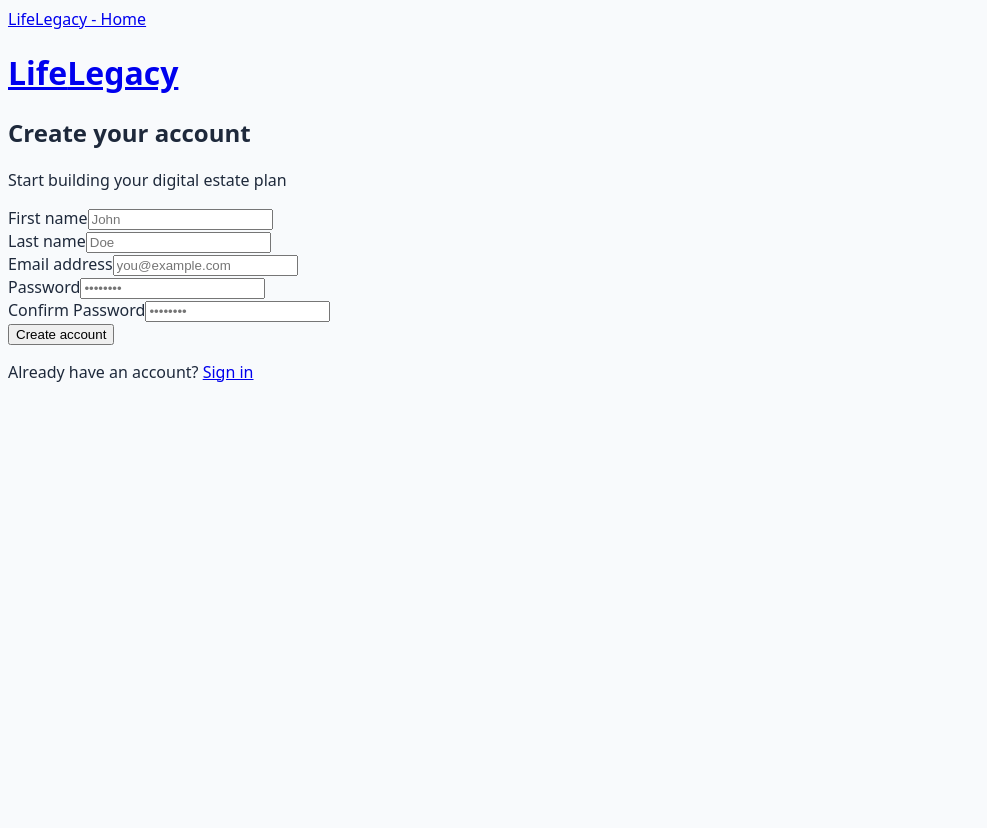
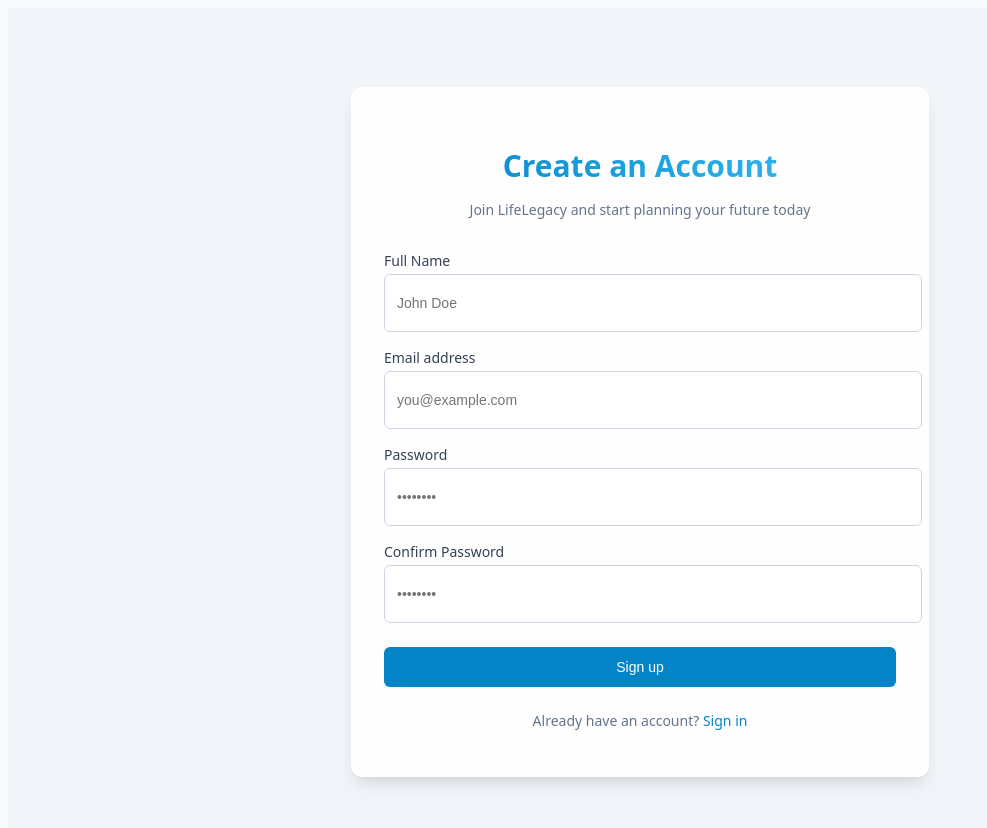
Before and after one commit to cw1960/LifeLegacy.me, a Next.js app: page /auth/register in a window 1280 px wide. Shown: the top 828 px of the page, without its empty margins (0-987 px from the left). Before the commit the page ends 800 px from the top, so only its background shows below. Built offline with nearby package versions, Linux system fonts and the light colour scheme; what @supabase/auth-helpers-nextjs would draw is missing.

Commit message:
Update register and login pages to use inline styles instead of React Bootstrap

```diff
--- a/src/app/auth/register/page.tsx
+++ b/src/app/auth/register/page.tsx
@@ -6,30 +6,50 @@
 
 export default function RegisterPage() {
   return (
-    <div className="w-full max-w-md">
-      <div className="max-w-md w-full rounded-xl bg-white/90 backdrop-blur-sm shadow-xl p-6 border border-white/20">
-        <div className="text-center mb-8">
-          <Link href="/" className="inline-block">
-            <span className="sr-only">LifeLegacy - Home</span>
-            <h1 className="text-3xl font-bold">
-              <span className="text-primary-600">Life</span>
-              <span className="text-primary-800">Legacy</span>
-            </h1>
-          </Link>
-          <h2 className="mt-4 text-xl font-semibold text-transparent bg-clip-text bg-gradient-to-r from-primary-600 to-primary-400">
-            Create your account
+    <div style={{
+      display: 'flex',
+      minHeight: '100vh',
+      alignItems: 'center',
+      justifyContent: 'center',
+      padding: '1.5rem',
+      backgroundColor: '#f1f5f9'
+    }}>
+      <div style={{
+        width: '100%',
+        maxWidth: '32rem',
+        padding: '2rem',
+        backgroundColor: 'rgba(255, 255, 255, 0.9)',
+        backdropFilter: 'blur(8px)',
+        borderRadius: '0.75rem',
+        boxShadow: '0 10px 15px -3px rgba(0, 0, 0, 0.1), 0 4px 6px -2px rgba(0, 0, 0, 0.05)',
+        border: '1px solid rgba(255, 255, 255, 0.2)'
+      }}>
+        <div style={{ marginBottom: '2rem', textAlign: 'center' }}>
+          <h2 style={{
+            fontSize: '1.875rem',
+            fontWeight: '700',
+            marginBottom: '0.5rem',
+            background: 'linear-gradient(to right, #0284c7, #38bdf8)',
+            WebkitBackgroundClip: 'text',
+            WebkitTextFillColor: 'transparent'
+          }}>
+            Create an Account
           </h2>
-          <p className="mt-2 text-sm text-slate-600">
-            Start building your digital estate plan
+          <p style={{ color: '#64748b', fontSize: '0.875rem' }}>
+            Join LifeLegacy and start planning your future today
           </p>
         </div>
 
         <RegisterForm />
 
-        <div className="mt-8 text-center">
-          <p className="text-sm text-slate-600">
+        <div style={{ marginTop: '1.5rem', textAlign: 'center', fontSize: '0.875rem' }}>
+          <p style={{ color: '#64748b' }}>
             Already have an account?{' '}
-            <Link href="/auth/login" className="text-primary-600 hover:text-primary-500 font-medium">
+            <Link href="/auth/login" style={{
+              color: '#0284c7',
+              textDecoration: 'none',
+              fontWeight: '500'
+            }}>
               Sign in
             </Link>
           </p>
--- a/src/components/auth/RegisterForm.tsx
+++ b/src/components/auth/RegisterForm.tsx
@@ -6,59 +6,33 @@
 
 export default function RegisterForm() {
   const router = useRouter();
-  const [firstName, setFirstName] = useState('');
-  const [lastName, setLastName] = useState('');
+  const [fullName, setFullName] = useState('');
   const [email, setEmail] = useState('');
   const [password, setPassword] = useState('');
   const [confirmPassword, setConfirmPassword] = useState('');
   const [loading, setLoading] = useState(false);
   const [error, setError] = useState<string | null>(null);
 
-  async function checkUserIsProfessional(userId: string) {
-    try {
-      const { data, error } = await supabase
-        .from('professionals')
-        .select('id')
-        .eq('user_id', userId)
-        .single();
-
-      if (error) {
-        // If error is "No rows found" then user is not a professional
-        if (error.code === 'PGRST116') {
-          return false;
-        }
-        console.error('Error checking professional status:', error);
-        throw error;
-      }
-
-      return !!data;
-    } catch (err) {
-      console.error('Error in checkUserIsProfessional:', err);
-      return false;
-    }
-  }
-
   const handleRegister = async (e: React.FormEvent) => {
     e.preventDefault();
     setLoading(true);
     setError(null);
 
+    // Validate passwords match
     if (password !== confirmPassword) {
-      setError('Passwords do not match');
+      setError("Passwords don't match");
       setLoading(false);
       return;
     }
 
     try {
-      const { data, error } = await supabase.auth.signUp({
+      const { error } = await supabase.auth.signUp({
         email,
         password,
         options: {
           data: {
-            first_name: firstName,
-            last_name: lastName,
+            full_name: fullName,
           },
-          emailRedirectTo: `${window.location.origin}/auth/callback`,
         },
       });
 
@@ -66,33 +40,8 @@
         throw error;
       }
 
-      // Since email verification is disabled, directly sign in the user
-      const { data: signInData, error: signInError } = await supabase.auth.signInWithPassword({
-        email,
-        password,
-      });
-
-      if (signInError) {
-        throw signInError;
-      }
-
-      // Check if the user is a professional
-      const userId = signInData.user?.id;
-      if (userId) {
-        const isProfessional = await checkUserIsProfessional(userId);
-
-        // Redirect based on professional status
-        if (isProfessional) {
-          router.push('/dashboard');
-        } else {
-          router.push('/onboarding');
-        }
-      } else {
-        // Fallback to dashboard if userId is not available
-        router.push('/dashboard');
-      }
-
-      router.refresh();
+      // Redirect to confirmation page or dashboard
+      router.push('/auth/welcome');
     } catch (error: any) {
       setError(error.message || 'An error occurred during registration');
     } finally {
@@ -103,67 +52,67 @@
   return (
     <div>
       {error && (
-        <div className="mb-6 rounded-md bg-red-50 border border-red-200 p-4">
-          <div className="flex">
-            <div className="flex-shrink-0">
-              <svg className="h-5 w-5 text-red-500" xmlns="http://www.w3.org/2000/svg" viewBox="0 0 20 20" fill="currentColor">
-                <path fillRule="evenodd" d="M8.257 3.099c.765-1.36 2.722-1.36 3.486 0l5.58 9.92c.75 1.334-.213 2.98-1.742 2.98H4.42c-1.53 0-2.493-1.646-1.743-2.98l5.58-9.92zM11 13a1 1 0 11-2 0 1 1 0 012 0zm-1-8a1 1 0 00-1 1v3a1 1 0 002 0V6a1 1 0 00-1-1z" clipRule="evenodd" />
-              </svg>
-            </div>
-            <div className="ml-3">
-              <p className="text-sm text-red-800 font-medium">{error}</p>
-            </div>
-          </div>
+        <div style={{
+          marginBottom: '1.5rem',
+          borderRadius: '0.375rem',
+          backgroundColor: '#fee2e2',
+          border: '1px solid #fecaca',
+          padding: '1rem'
+        }}>
+          <p style={{ fontSize: '0.875rem', color: '#b91c1c', fontWeight: '500' }}>{error}</p>
         </div>
       )}
 
-      <form className="space-y-6" onSubmit={handleRegister}>
-        <div className="grid grid-cols-1 gap-4 sm:grid-cols-2">
-          <div>
+      <form onSubmit={handleRegister}>
+        <div style={{ marginBottom: '1rem' }}>
           <label
-              htmlFor="firstName"
-              className="block text-sm font-medium text-slate-700 mb-1"
+            htmlFor="fullName"
+            style={{
+              display: 'block',
+              fontSize: '0.875rem',
+              fontWeight: '500',
+              color: '#334155',
+              marginBottom: '0.25rem'
+            }}
           >
-              First name
+            Full Name
           </label>
           <input
-              id="firstName"
-              name="firstName"
+            id="fullName"
+            name="fullName"
             type="text"
-              autoComplete="given-name"
+            autoComplete="name"
             required
-              value={firstName}
-              onChange={(e) => setFirstName(e.target.value)}
-              className="input"
-              placeholder="John"
+            value={fullName}
+            onChange={(e) => setFullName(e.target.value)}
+            style={{
+              display: 'block',
+              width: '100%',
+              height: '2.5rem',
+              padding: '0.5rem 0.75rem',
+              fontSize: '0.875rem',
+              lineHeight: '1.5',
+              color: '#1e293b',
+              backgroundColor: '#fff',
+              backgroundClip: 'padding-box',
+              border: '1px solid #cbd5e1',
+              borderRadius: '0.375rem',
+              transition: 'border-color 0.15s ease-in-out, box-shadow 0.15s ease-in-out'
+            }}
+            placeholder="John Doe"
           />
         </div>
 
-          <div>
-            <label
-              htmlFor="lastName"
-              className="block text-sm font-medium text-slate-700 mb-1"
-            >
-              Last name
-            </label>
-            <input
-              id="lastName"
-              name="lastName"
-              type="text"
-              autoComplete="family-name"
-              required
-              value={lastName}
-              onChange={(e) => setLastName(e.target.value)}
-              className="input"
-              placeholder="Doe"
-            />
-          </div>
-        </div>
-
-        <div>
+        <div style={{ marginBottom: '1rem' }}>
           <label
             htmlFor="email"
-            className="block text-sm font-medium text-slate-700 mb-1"
+            style={{
+              display: 'block',
+              fontSize: '0.875rem',
+              fontWeight: '500',
+              color: '#334155',
+              marginBottom: '0.25rem'
+            }}
           >
             Email address
           </label>
@@ -175,15 +124,34 @@
             required
             value={email}
             onChange={(e) => setEmail(e.target.value)}
-            className="input"
+            style={{
+              display: 'block',
+              width: '100%',
+              height: '2.5rem',
+              padding: '0.5rem 0.75rem',
+              fontSize: '0.875rem',
+              lineHeight: '1.5',
+              color: '#1e293b',
+              backgroundColor: '#fff',
+              backgroundClip: 'padding-box',
+              border: '1px solid #cbd5e1',
+              borderRadius: '0.375rem',
+              transition: 'border-color 0.15s ease-in-out, box-shadow 0.15s ease-in-out'
+            }}
             placeholder="you@example.com"
           />
         </div>
 
-        <div>
+        <div style={{ marginBottom: '1rem' }}>
           <label
             htmlFor="password"
-            className="block text-sm font-medium text-slate-700 mb-1"
+            style={{
+              display: 'block',
+              fontSize: '0.875rem',
+              fontWeight: '500',
+              color: '#334155',
+              marginBottom: '0.25rem'
+            }}
           >
             Password
           </label>
@@ -195,15 +163,34 @@
             required
             value={password}
             onChange={(e) => setPassword(e.target.value)}
-            className="input"
+            style={{
+              display: 'block',
+              width: '100%',
+              height: '2.5rem',
+              padding: '0.5rem 0.75rem',
+              fontSize: '0.875rem',
+              lineHeight: '1.5',
+              color: '#1e293b',
+              backgroundColor: '#fff',
+              backgroundClip: 'padding-box',
+              border: '1px solid #cbd5e1',
+              borderRadius: '0.375rem',
+              transition: 'border-color 0.15s ease-in-out, box-shadow 0.15s ease-in-out'
+            }}
             placeholder="••••••••"
           />
         </div>
 
-        <div>
+        <div style={{ marginBottom: '1.5rem' }}>
           <label
             htmlFor="confirmPassword"
-            className="block text-sm font-medium text-slate-700 mb-1"
+            style={{
+              display: 'block',
+              fontSize: '0.875rem',
+              fontWeight: '500',
+              color: '#334155',
+              marginBottom: '0.25rem'
+            }}
           >
             Confirm Password
           </label>
@@ -215,30 +202,91 @@
             required
             value={confirmPassword}
             onChange={(e) => setConfirmPassword(e.target.value)}
-            className="input"
+            style={{
+              display: 'block',
+              width: '100%',
+              height: '2.5rem',
+              padding: '0.5rem 0.75rem',
+              fontSize: '0.875rem',
+              lineHeight: '1.5',
+              color: '#1e293b',
+              backgroundColor: '#fff',
+              backgroundClip: 'padding-box',
+              border: '1px solid #cbd5e1',
+              borderRadius: '0.375rem',
+              transition: 'border-color 0.15s ease-in-out, box-shadow 0.15s ease-in-out'
+            }}
             placeholder="••••••••"
           />
         </div>
 
-        <div>
         <button
           type="submit"
           disabled={loading}
-            className="btn btn-primary w-full"
+          style={{
+            display: 'inline-flex',
+            alignItems: 'center',
+            justifyContent: 'center',
+            width: '100%',
+            backgroundColor: '#0284c7',
+            color: 'white',
+            fontWeight: '500',
+            fontSize: '0.875rem',
+            lineHeight: '1.25rem',
+            padding: '0.625rem 1.25rem',
+            borderRadius: '0.375rem',
+            border: 'none',
+            cursor: loading ? 'not-allowed' : 'pointer',
+            opacity: loading ? 0.7 : 1,
+            transition: 'background-color 0.2s'
+          }}
         >
           {loading ? (
-              <span className="flex items-center justify-center">
-                <svg className="animate-spin -ml-1 mr-2 h-4 w-4 text-white" xmlns="http://www.w3.org/2000/svg" fill="none" viewBox="0 0 24 24">
-                  <circle className="opacity-25" cx="12" cy="12" r="10" stroke="currentColor" strokeWidth="4"></circle>
-                  <path className="opacity-75" fill="currentColor" d="M4 12a8 8 0 018-8V0C5.373 0 0 5.373 0 12h4zm2 5.291A7.962 7.962 0 014 12H0c0 3.042 1.135 5.824 3 7.938l3-2.647z"></path>
+            <>
+              <svg
+                style={{
+                  animation: 'spin 1s linear infinite',
+                  marginRight: '0.5rem',
+                  height: '1rem',
+                  width: '1rem'
+                }}
+                xmlns="http://www.w3.org/2000/svg"
+                fill="none"
+                viewBox="0 0 24 24"
+              >
+                <circle
+                  style={{ opacity: 0.25 }}
+                  cx="12"
+                  cy="12"
+                  r="10"
+                  stroke="currentColor"
+                  strokeWidth="4"
+                ></circle>
+                <path
+                  style={{ opacity: 0.75 }}
+                  fill="currentColor"
+                  d="M4 12a8 8 0 018-8V0C5.373 0 0 5.373 0 12h4zm2 5.291A7.962 7.962 0 014 12H0c0 3.042 1.135 5.824 3 7.938l3-2.647z"
+                ></path>
               </svg>
               Creating account...
-              </span>
+            </>
           ) : (
-              'Create account'
+            <>
+              Sign up
+            </>
           )}
         </button>
-        </div>
+
+        <style jsx>{`
+          @keyframes spin {
+            from {
+              transform: rotate(0deg);
+            }
+            to {
+              transform: rotate(360deg);
+            }
+          }
+        `}</style>
       </form>
     </div>
   );
```
Also changed, not shown: src/app/auth/login/page.tsx (+24 -34 lines). Lines whose indentation alone changed are shown as unchanged.
